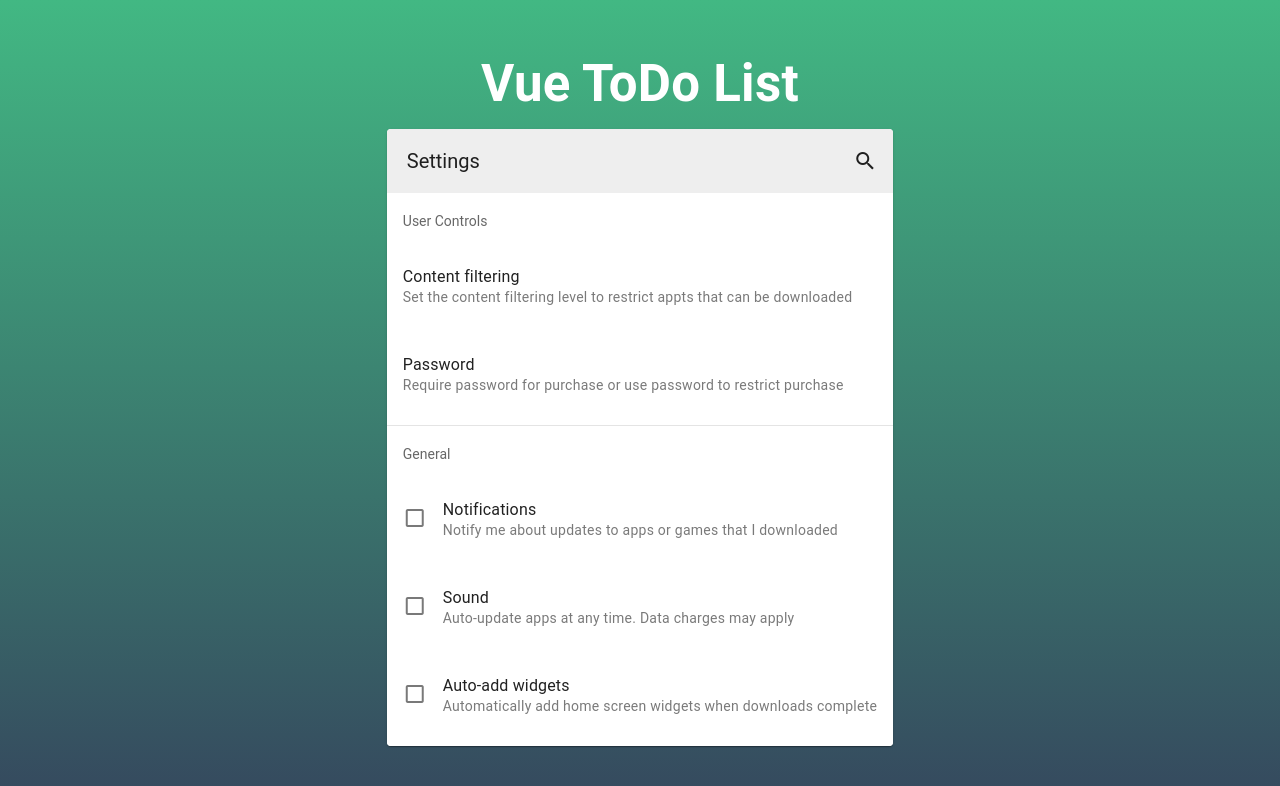
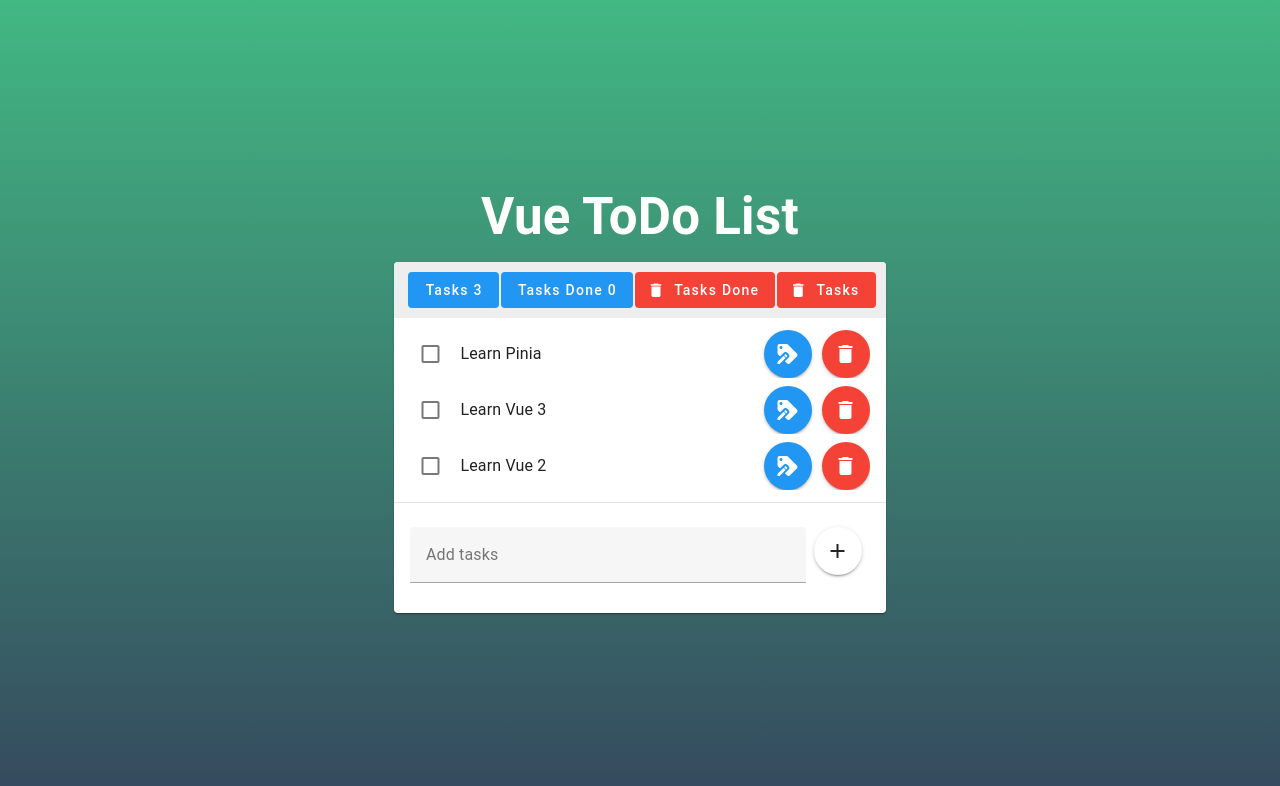
Before and after one commit to rpaano/todo-digirift-genko-exam, a Nuxt app: page / in a window 1280 px wide. Shown: the top 786 px of the page. Built offline with nearby package versions, Linux system fonts and the light colour scheme.

Commit message:
Add functionality

```diff
--- /dev/null
+++ b/assets/scss/components/todo-list.scss
@@ -0,0 +1,15 @@
+.item-content {
+  display: flex;
+  align-items: center;
+  column-gap: 10px;
+
+  .item-content-btn {
+    margin-left: auto;
+    display: flex;
+    column-gap: 10px;
+  }
+
+  :deep(.v-selection-control) {
+    flex: unset;
+  }
+}
--- /dev/null
+++ b/assets/scss/components/todo-list/_header.scss
@@ -0,0 +1,11 @@
+:deep(.v-toolbar__content)  {
+  gap: 2px;
+  flex-wrap: wrap;
+  padding: 10px;
+  height: auto !important;
+  justify-content: end;
+
+  > .v-btn:last-child {
+    margin-inline-end: 0;
+  }
+}
--- a/components/TodoList.vue
+++ /dev/null
@@ -1,81 +0,0 @@
-<template>
-  <v-card max-width="600">
-    <v-toolbar color="gray">
-
-      <v-toolbar-title>Settings</v-toolbar-title>
-
-      <v-spacer></v-spacer>
-
-      <v-btn icon="mdi-magnify"></v-btn>
-    </v-toolbar>
-
-    <v-list lines="three">
-      <v-list-subheader>User Controls</v-list-subheader>
-
-      <v-list-item>
-        <v-list-item-title>Content filtering</v-list-item-title>
-
-        <v-list-item-subtitle>
-          Set the content filtering level to restrict appts that can be downloaded
-        </v-list-item-subtitle>
-      </v-list-item>
-
-      <v-list-item>
-        <v-list-item-title>Password</v-list-item-title>
-
-        <v-list-item-subtitle>
-          Require password for purchase or use password to restrict purchase
-        </v-list-item-subtitle>
-      </v-list-item>
-    </v-list>
-
-    <v-divider></v-divider>
-
-    <v-list lines="three" select-strategy="classic">
-      <v-list-subheader>General</v-list-subheader>
-
-      <v-list-item value="notifications">
-        <template v-slot:prepend="{ isActive }">
-
-          <v-list-item-action start>
-            <v-checkbox-btn :model-value="isActive"></v-checkbox-btn>
-          </v-list-item-action>
-        </template>
-
-        <v-list-item-title>Notifications</v-list-item-title>
-
-        <v-list-item-subtitle>
-          Notify me about updates to apps or games that I downloaded
-        </v-list-item-subtitle>
-      </v-list-item>
-
-      <v-list-item value="sound">
-        <template v-slot:prepend="{ isActive }">
-          <v-list-item-action start>
-            <v-checkbox-btn :model-value="isActive"></v-checkbox-btn>
-          </v-list-item-action>
-        </template>
-
-        <v-list-item-title>Sound</v-list-item-title>
-
-        <v-list-item-subtitle>
-          Auto-update apps at any time. Data charges may apply
-        </v-list-item-subtitle>
-      </v-list-item>
-
-      <v-list-item value="widgets">
-        <template v-slot:prepend="{ isActive }">
-          <v-list-item-action start>
-            <v-checkbox-btn :model-value="isActive"></v-checkbox-btn>
-          </v-list-item-action>
-        </template>
-
-        <v-list-item-title>Auto-add widgets</v-list-item-title>
-
-        <v-list-item-subtitle>
-          Automatically add home screen widgets when downloads complete
-        </v-list-item-subtitle>
-      </v-list-item>
-    </v-list>
-  </v-card>
-</template>
--- /dev/null
+++ b/components/TodoList/Header.vue
@@ -0,0 +1,53 @@
+<template>
+  <v-toolbar color="gray my-toolbar">
+    <v-btn
+      class="text-none"
+      color="blue"
+      variant="flat"
+    >
+      Tasks {{ countTasks }}
+    </v-btn>
+    <v-btn
+      class="text-none"
+      color="blue"
+      variant="flat"
+    >
+      Tasks Done {{ countDoneTasks }}
+    </v-btn>
+    <v-btn
+      class="text-none"
+      color="red"
+      variant="flat"
+      prepend-icon="mdi-delete"
+      @click="emit('deleteDone')"
+    >
+      Tasks Done
+    </v-btn>
+    <v-btn
+      class="text-none"
+      color="red"
+      variant="flat"
+      prepend-icon="mdi-delete"
+      @click="emit('deleteAll')"
+    >
+      Tasks
+    </v-btn>
+  </v-toolbar>
+</template>
+
+<script lang="ts" setup>
+
+  const emit = defineEmits<{
+    (e: 'deleteDone'): void
+    (e: 'deleteAll'): void
+  }>()
+  const { countTasks , countDoneTasks } = defineProps<{
+    countTasks?: number
+    countDoneTasks?: number
+  }>()
+
+</script>
+
+<style scoped lang="scss">
+@import url('~/assets/scss/components/todo-list/_header.scss');
+</style>
--- /dev/null
+++ b/components/TodoList/Index.vue
@@ -0,0 +1,48 @@
+<template>
+  <v-card max-width="600">
+    <TodoListHeader @delete-done="deleteAllDoneTasks" @deleteAll="deleteAll" :countTasks="countTasks" :countDoneTasks="countDoneTasks" />
+    <v-list class="py-2" max-height="500">
+      <v-list-item :value="item.name"  v-for="item in items" :key="item.id">
+        <div class="item-content">
+          <v-checkbox-btn v-model="item.done" @change="toggleDone(item.id)"></v-checkbox-btn>
+          <v-list-item-title :class="{ 'text-decoration-line-through': item.done }" :disabled="true">{{ item.name }}</v-list-item-title>
+          <div class="item-content-btn">
+            <v-btn color="blue" icon="mdi-tag-edit"></v-btn>
+            <v-btn color="red" icon="mdi-delete" @click="deleteItem(item.id)"></v-btn>
+          </div>
+        </div>
+      </v-list-item>
+    </v-list>
+    <v-divider class="mb-4"></v-divider>
+    <div class="d-flex justify-center px-4 py-2">
+      <v-text-field
+        label="Add tasks"
+        v-model="addNewTask"
+        clearable
+      />
+      <v-btn  class="mx-2" type="submit" @click="addItem(addNewTask), addNewTask = ''" icon="mdi-plus" />
+    </div>
+  </v-card>
+</template>
+
+<script setup lang="ts">
+  import { useItemStore } from "~/store/items";
+  const addNewTask = ref<string>('')
+
+  const { items, addItem, toggleDone, deleteItem, deleteAllDoneTasks, deleteAll } = useItemStore();
+
+  const newItems = ref(items)
+
+  const countTasks = computed(() => {
+    return newItems.value.length;
+  });
+
+  const countDoneTasks = computed(() => {
+    return items.filter((item: { done: any; }) => item.done).length;
+  });
+</script>
+
+
+ <style scoped lang="scss">
+@import url('~/assets/scss/components/todo-list.scss');
+</style>
--- /dev/null
+++ b/data/initial.js
@@ -0,0 +1,17 @@
+export const initialItems = [
+  {
+    id: 1,
+    name: 'Learn Pinia',
+    done: false
+  },
+  {
+    id: 2,
+    name: 'Learn Vue 3',
+    done: false
+  },
+  {
+    id: 3,
+    name: 'Learn Vue 2',
+    done: false
+  }
+]
--- a/nuxt.config.ts
+++ b/nuxt.config.ts
@@ -26,5 +26,6 @@ export default defineNuxtConfig({
   pinia: {
     storesDirs: ['./stores/**', './custom-folder/stores/**'],
   },
-  css: ['~/assets/scss/main.scss']
+  css: ['~/assets/scss/main.scss'],
+  ssr: false
 })
--- /dev/null
+++ b/store/items.js
@@ -0,0 +1,56 @@
+// store/items.js
+import { defineStore } from 'pinia';
+import { ref, watch } from 'vue';
+import { initialItems } from '@/data/initial';
+
+export const useItemStore = defineStore('items', () => {
+	if (localStorage.getItem('items') === null) {
+		localStorage.setItem('items', JSON.stringify(initialItems));
+	}
+
+	const items = ref(JSON.parse(localStorage.getItem('items')));
+
+	watch(items, (newItems) => {
+		localStorage.setItem('items', JSON.stringify(newItems));
+	}, { deep: true });
+
+	const addItem = (item) => {
+		if (item === '') {
+			return;
+		}
+
+		items.value.push({
+			'id': items.value.length + 1,
+			'name': item,
+			'done': false,
+    })
+	};
+
+	const deleteAll = () => {
+		items.value.splice(0, items.value.length);
+	};
+
+	const deleteAllDoneTasks = () => {
+		for (let i = items.value.length - 1; i >= 0; i--) {
+			if (items.value[i].done) {
+				items.value.splice(i, 1);
+			}
+		}
+	};
+
+	const deleteItem = (itemId) => {
+		const index = items.value.findIndex(item => item.id === itemId);
+		if (index !== -1) {
+			items.value.splice(index, 1);
+		}
+	};
+
+	function toggleDone(itemId) {
+		const item = items.value.find(item => item.id === itemId);
+		if (item) {
+			item.isDone = !item.isDone;
+		}
+	};
+
+	return { items, addItem, deleteItem, deleteAll, toggleDone, deleteAllDoneTasks };
+});
--- a/tsconfig.json
+++ b/tsconfig.json
@@ -1,4 +1,7 @@
 {
   // https://nuxt.com/docs/guide/concepts/typescript
-  "extends": "./.nuxt/tsconfig.json"
+  "extends": "./.nuxt/tsconfig.json",
+  "compilerOptions": {
+    "allowSyntheticDefaultImports": true
+  }
 }
```
